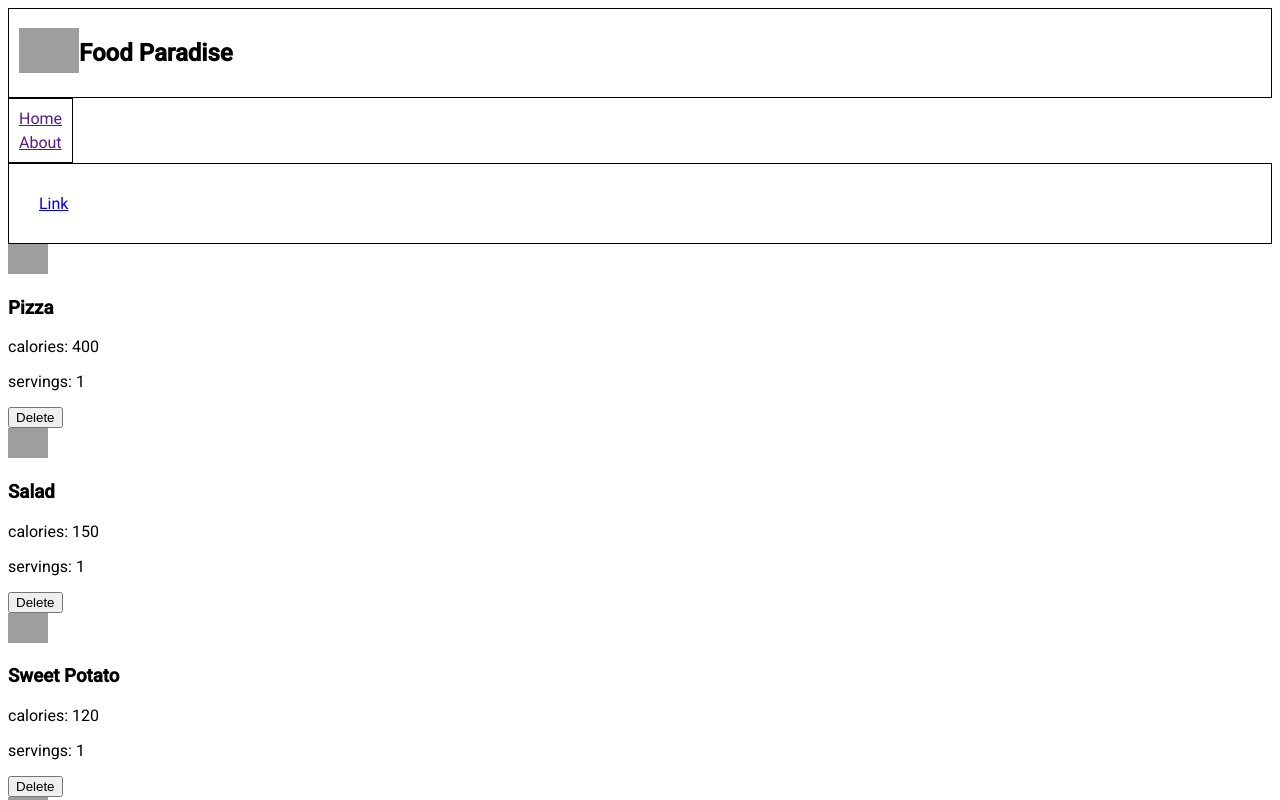
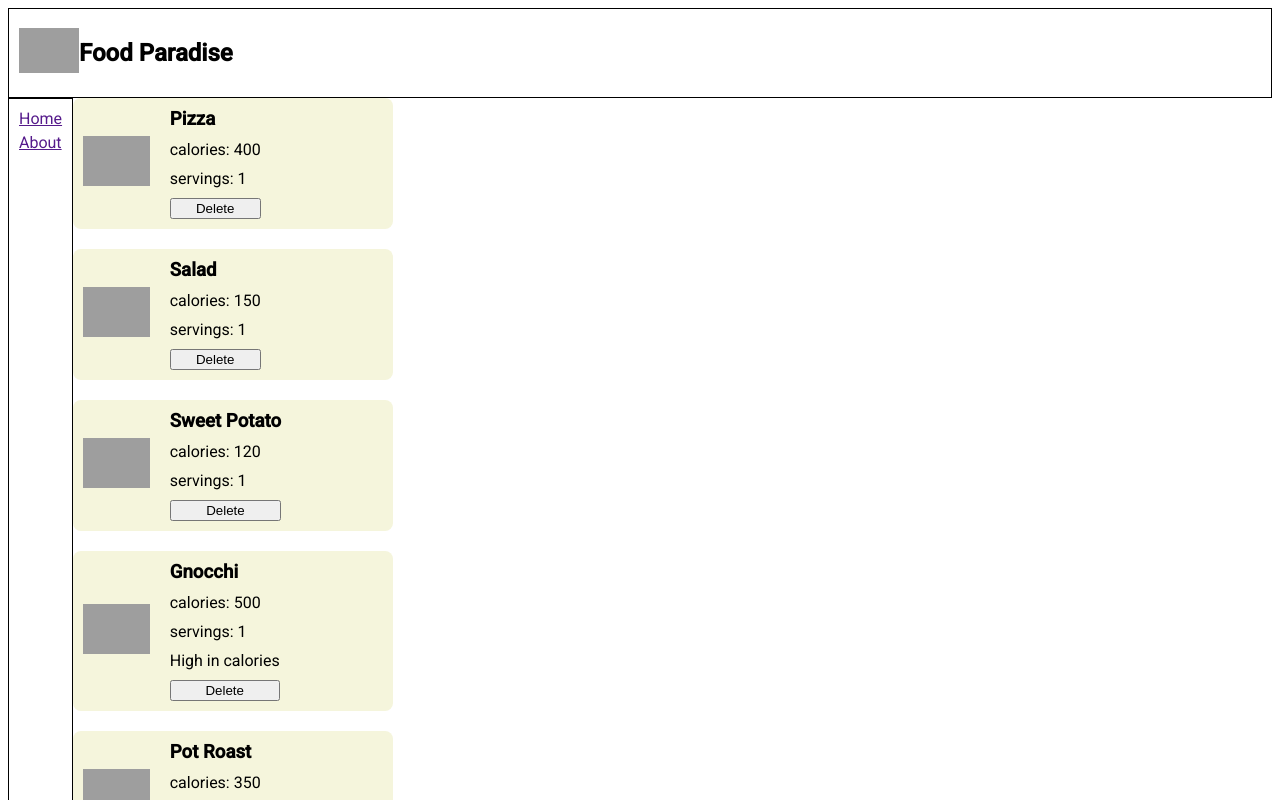
Before and after one commit to bareshekhala/Recipe-Book-app, a React (Vite) app: page / in a window 1280 px wide. Shown: the top 800 px of the page. Built offline with nearby package versions, Linux system fonts and the light colour scheme; grey boxes are pictures that could not be loaded.

Commit message:
day 2 css

```diff
--- a/src/App.jsx
+++ b/src/App.jsx
@@ -10,9 +10,14 @@ function App() {
   return (
     <div id="app">
       <Navbar />
-      <Sidebar />
+
+      <div id="main-view">
+        <Sidebar />
+        <List />
+      </div>
+
       <Footer />
-<List/>
+
     </div>
   );
 }
--- a/src/components/ListItem.jsx
+++ b/src/components/ListItem.jsx
@@ -1,19 +1,22 @@
-import React from 'react'
-import List from './List'
-function ListItem({id,name,calories,image,servings, handleDelete}) {
+import React from "react";
+import List from "./List";
+function ListItem({ id, name, calories, image, servings, handleDelete }) {
+  return (
+    <div id="card">
+      <div id="img-wrapper">
+        <img id="img-card" src={image} alt="foodImage"/>
+      </div>
 
-  return (
- <div id='card'>
-    <img src={image} alt="foodImage" width={"40px"} />
-    <h3>{name}</h3>
-    <p>calories: {calories}</p>
-    <p>servings: {servings}</p>
-      {calories > 400 ? (<p> High in calories</p>) : null}
+      <div id="card-info">
+        <h3>{name}</h3>
+        <p>calories: {calories}</p>
+        <p>servings: {servings}</p>
+        {calories > 400 ? <p> High in calories</p> : null}
 
         <button onClick={() => handleDelete(id)}>Delete</button>
-
- </div>
-  )
+      </div>
+    </div>
+  );
 }
 
-export default ListItem
+export default ListItem;
--- a/src/index.css
+++ b/src/index.css
@@ -32,3 +32,48 @@ border: 1px solid black;
   padding: 30px;
   border: 1px solid black;
 }
+
+/* ------card------ */
+
+#card{
+  display: flex;
+  flex-direction: row;
+  justify-content: left;
+  align-items: center;
+  margin-bottom: 20px;
+  background-color: beige;
+  padding: 10px;
+  width: 300px;
+  gap:20px;
+  border-radius: 8px;
+}
+
+#card-info{
+  display: flex;
+  flex-direction: column;
+  justify-content: left;
+  gap:10px;
+}
+
+/* #img-wrapper{
+  height: 50px;
+} */
+
+#img-card{
+  height: 50px
+}
+
+h3{
+  margin: 0;
+}
+
+p{
+  margin: 0;
+}
+
+/* ------ main view------ */
+
+#main-view{
+  display: flex;
+  flex-direction: row;
+}
```
